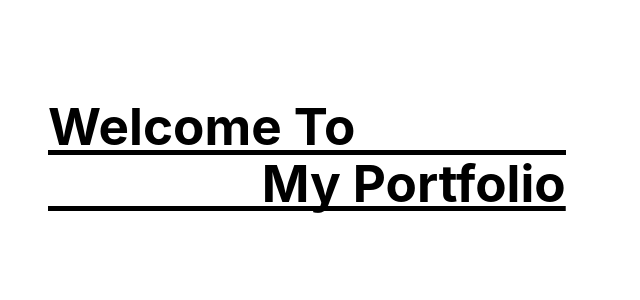
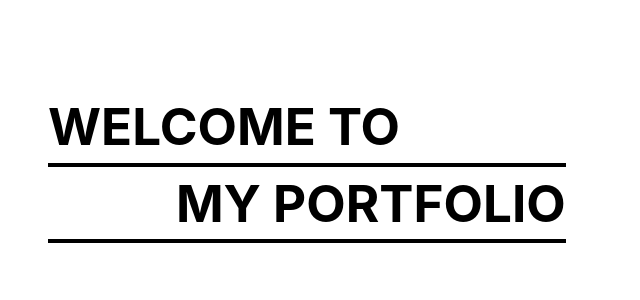
Before and after one commit to piacib/Porfolio2, a React (Vite) app: page / in a window 1280 px wide. Shown: the top 300 px of the page, without its empty margins (0-640 px from the left). Built offline with nearby package versions, Linux system fonts and the light colour scheme.

Commit message:
styled underline component, added animations

```diff
--- a/src/components/LandingPage/style.scss
+++ b/src/components/LandingPage/style.scss
@@ -1,4 +1,25 @@
 @import "../../globalStyles.module.scss";
+// animation consts
+$animation-time: 1.25s;
+$animation-time-func: ease-in-out;
+$tranlate-in-value: 20px;
+
+// animations
+$fade-in-animation: fade-in $animation-time $animation-time-func forwards;
+$translate-in-right-animation: translate-in-right $animation-time
+  $animation-time-func forwards;
+$translate-in-left-animation: translate-in-left $animation-time
+  $animation-time-func forwards;
+$fade-in-animation: fade-in $animation-time $animation-time-func forwards;
+@function underline-animate($animation-name) {
+  $text-animation: $animation-name $animation-time $animation-time-func forwards;
+
+  @return $text-animation, $fade-in-animation;
+}
+
+// underline consts
+$underline-thickness: 4px;
+$underline-spacing: 0.5rem;
 
 .landing-page_container {
   min-height: 90dvh;
@@ -13,62 +34,61 @@
 
   // box-shadow: 0 0 0 20px $main-background, 0 0 0 30px $landing-page-background;
 }
+
 .welcome-header {
-  $animation-time: 1.25s;
-  $animation-time-func: linear;
   color: $font-color;
+  overflow: hidden;
   display: flex;
   flex-direction: column;
   width: 15ch;
+  span {
+    text-transform: uppercase;
+  }
   span:nth-of-type(1) {
-    background: linear-gradient(
-        to right,
-        $landing-page-background,
-        $landing-page-background
-      ),
-      linear-gradient(to right, $font-color, $font-color);
-    background-position: 100% 100%, 0 100%;
-    display: inline-block;
-    // width: fit-content;
-    background-repeat: no-repeat;
-    transition: background-size 400ms;
-    background-size: 100% 0.1em, 0 0.1em;
-    animation: underline $animation-time $animation-time-func infinite forwards,
-      fade-in $animation-time $animation-time-func infinite forwards;
-    animation-iteration-count: 1;
+    animation: $fade-in-animation, $translate-in-right-animation;
   }
-
   span:nth-of-type(2) {
-    background: linear-gradient(to right, $font-color, $font-color),
-      linear-gradient(
-        to right,
-        $landing-page-background,
-        $landing-page-background
-      );
-    background-position: 100% 100%, 0 100%;
-    display: inline-block;
-    // width: fit-content;
-    width: 100%;
-    background-repeat: no-repeat;
-    transition: background-size 400ms;
-    background-size: 100% 0.1em, 0 0.1em;
-
-    animation: underline $animation-time $animation-time-func infinite reverse,
-      fade-in $animation-time $animation-time-func infinite forwards;
-    animation-iteration-count: 1;
-  }
-
-  span:nth-of-type(2) {
+    animation: $fade-in-animation, $translate-in-left-animation;
     text-align: end;
     align-self: flex-end;
   }
 }
 @keyframes underline {
   0% {
-    background-size: 100% 0.1em, 0 0.1em;
+    transform: translateX(-100%);
+    // background-size: 100% 0.1em, 0 0.1em;
   }
   100% {
-    background-size: 0 0.1em, 100% 0.1em;
+    transform: translateX(0%);
+    // background-size: 0 0.1em, 100% 0.1em;
+  }
+}
+@keyframes underline-reverse {
+  0% {
+    transform: translateX(100%);
+    // background-size: 100% 0.1em, 0 0.1em;
+  }
+  100% {
+    transform: translateX(0%);
+    // background-size: 0 0.1em, 100% 0.1em;
+  }
+}
+@keyframes translate-in-right {
+  0% {
+    transform: translateX($tranlate-in-value);
+  }
+  100% {
+    transform: translateX(0%);
+    // background-size: 0 0.1em, 100% 0.1em;
+  }
+}
+@keyframes translate-in-left {
+  0% {
+    transform: translateX(-$tranlate-in-value);
+  }
+  100% {
+    transform: translateX(0%);
+    // background-size: 0 0.1em, 100% 0.1em;
   }
 }
 @keyframes fade-in {
@@ -79,3 +99,16 @@
     opacity: 1;
   }
 }
+.underline {
+  height: $underline-thickness;
+  width: 100%;
+  margin: $underline-spacing 0;
+  background-color: $font-color;
+}
+
+.underline:not(.reverse) {
+  animation: underline-animate(underline);
+}
+.underline.reverse {
+  animation: underline-animate(underline-reverse);
+}
```
